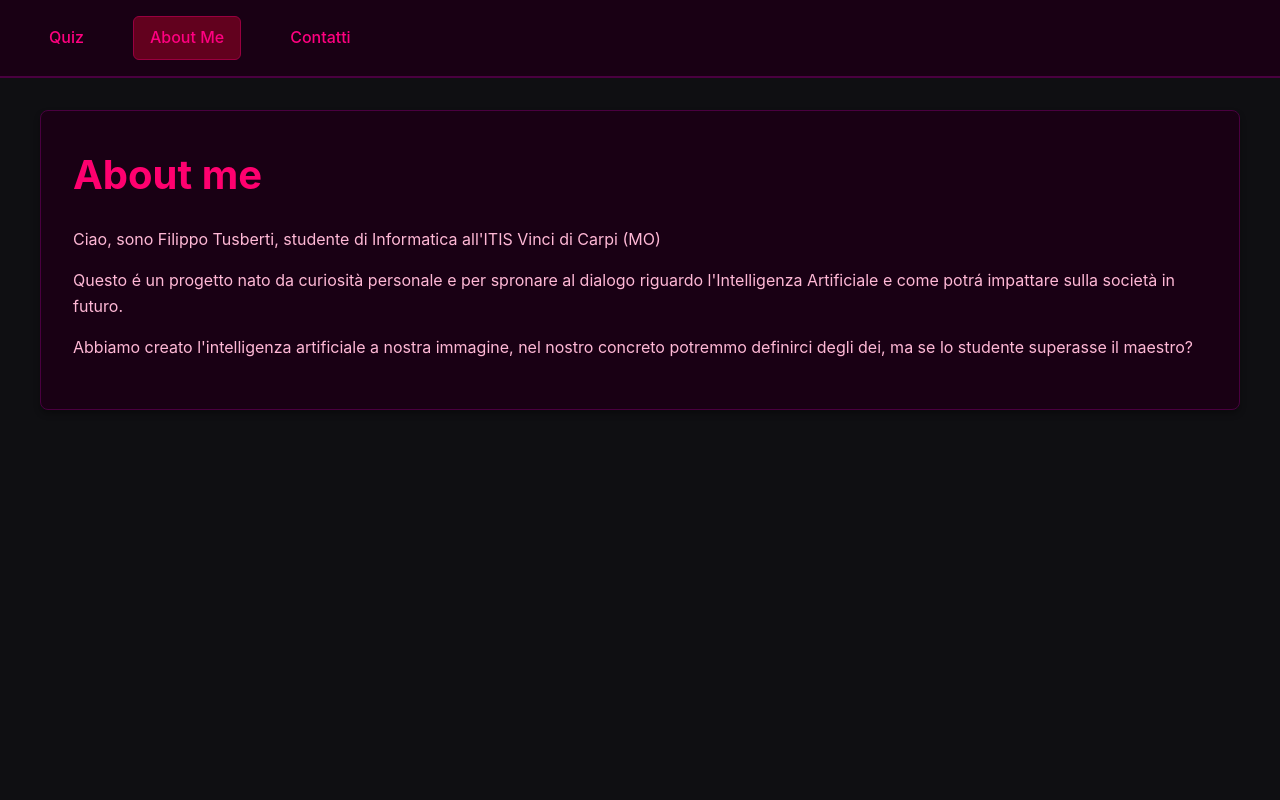
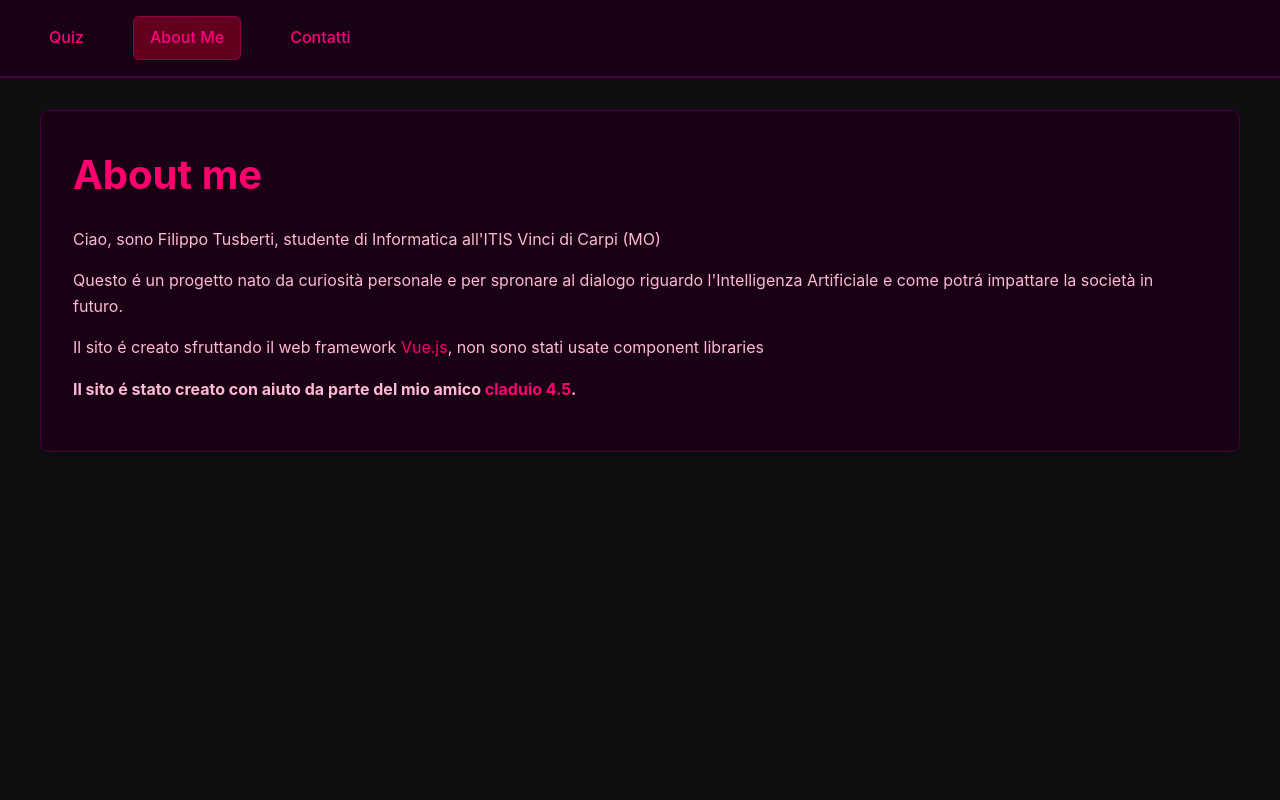
Before and after one commit to fildotflac/freaky-quiz, a Nuxt app: page /aboutme in a window 1280 px wide. Shown: the top 800 px of the page. Built offline with nearby package versions, Linux system fonts and the light colour scheme.

Commit message:
About me mods

```diff
--- a/app/pages/aboutme/index.vue
+++ b/app/pages/aboutme/index.vue
@@ -20,8 +20,9 @@ useHead({
         <div class="page-container">
             <h1>About me</h1>
             <p>Ciao, sono Filippo Tusberti, studente di Informatica all'ITIS Vinci di Carpi (MO)</p>
-            <p>Questo é un progetto nato da curiosità personale e per spronare al dialogo riguardo l'Intelligenza Artificiale e come potrá impattare sulla società in futuro.</p>
-            <p>Abbiamo creato l'intelligenza artificiale a nostra immagine, nel nostro concreto potremmo definirci degli dei, ma se lo studente superasse il maestro?</p>
+            <p>Questo é un progetto nato da curiosità personale e per spronare al dialogo riguardo l'Intelligenza Artificiale e come potrá impattare la società in futuro.</p>
+            <p>Il sito é creato sfruttando il web framework <a href="https://vuejs.org">Vue.js</a>, non sono stati usate component libraries</p>
+            <p><strong>Il sito é stato creato con aiuto da parte del mio amico <a href="https://claude.ai">claduio 4.5</a>.</strong></p>
         </div>
     </main>
     <Footer />
```
